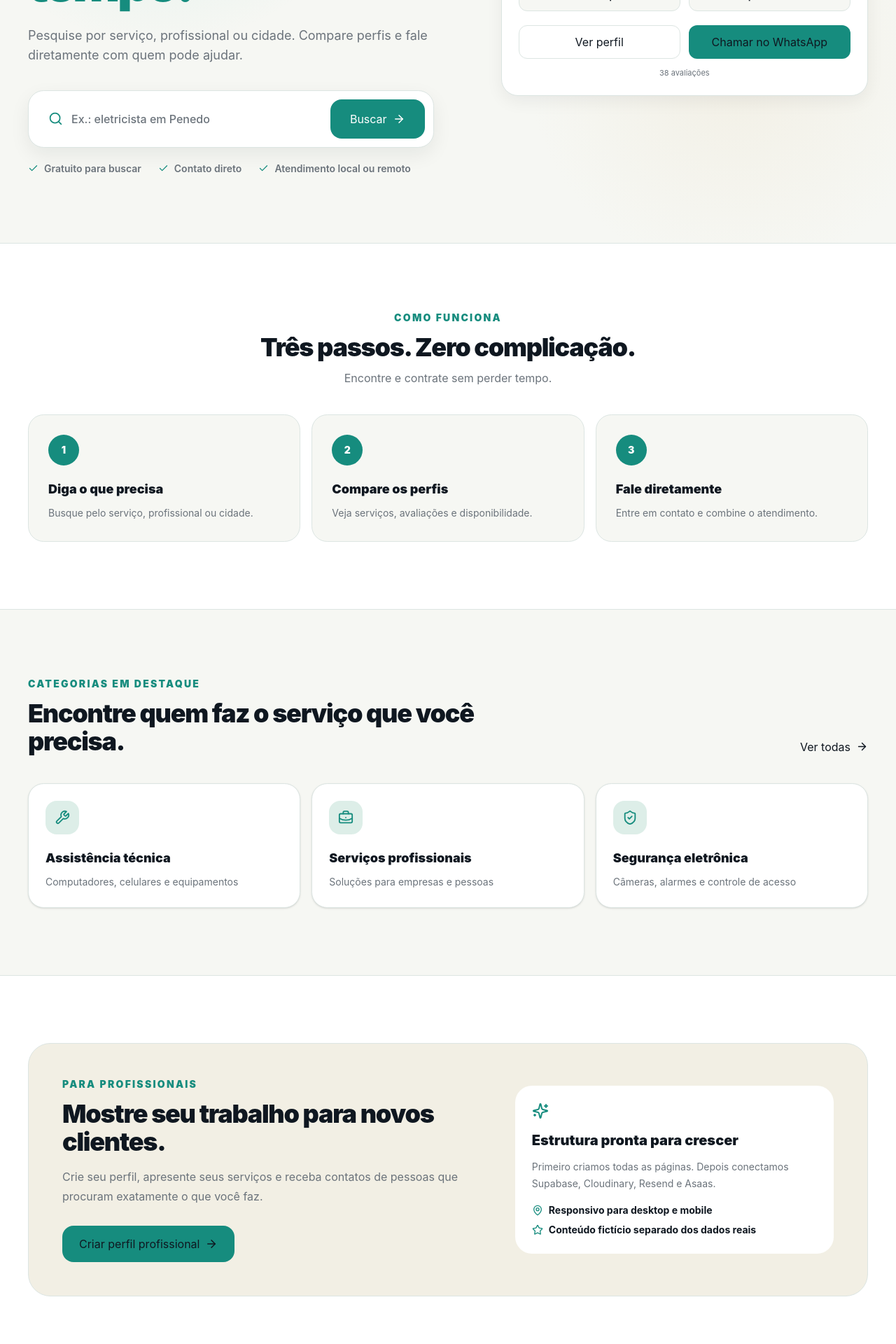
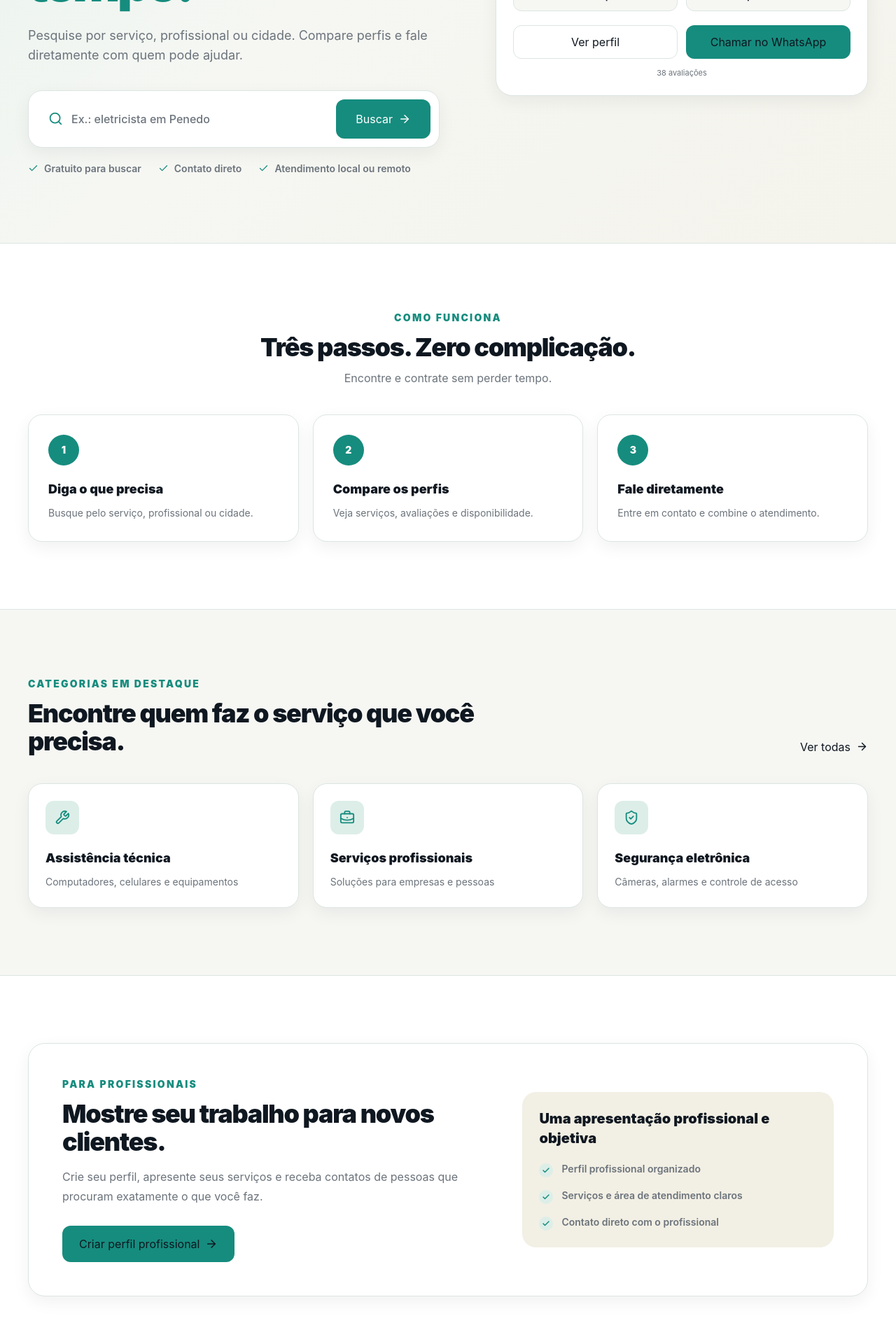
Before and after one commit to JoelsonJSantos/indicarei-v2, a Next.js app: page / in a window 1280 px wide. Shown: the part 500-2420 px from the top of the page at 70% size. Built offline with nearby package versions, Linux system fonts and the light colour scheme.

Commit message:
style: deixa home mais empresarial e sem cards flutuantes

```diff
--- a/src/app/page.tsx
+++ b/src/app/page.tsx
@@ -4,13 +4,11 @@ import {
   BadgeCheck,
   BriefcaseBusiness,
   Check,
-  MapPin,
   Search,
   ShieldCheck,
-  Sparkles,
-  Star,
   Wrench,
 } from "lucide-react";
+
 import { ProfessionalCard } from "@/components/professional-card";
 import { PublicPageShell } from "@/components/public-page-shell";
 import { mockProfessionals } from "@/lib/mock-data";
@@ -27,14 +25,20 @@ const featuredCategories = [
   [ShieldCheck, "Segurança eletrônica", "Câmeras, alarmes e controle de acesso"],
 ] as const;
 
+const platformBenefits = [
+  "Perfil profissional organizado",
+  "Serviços e área de atendimento claros",
+  "Contato direto com o profissional",
+];
+
 export default function Home() {
   return (
     <PublicPageShell>
       <main>
         <section className="relative overflow-hidden px-5 py-16 lg:px-10 lg:py-24">
-          <div className="pointer-events-none absolute inset-0 bg-[radial-gradient(circle_at_18%_22%,rgba(37,185,168,.14),transparent_27%),radial-gradient(circle_at_82%_68%,rgba(242,239,228,.9),transparent_25%)] dark:bg-[radial-gradient(circle_at_18%_22%,rgba(37,185,168,.10),transparent_27%),radial-gradient(circle_at_82%_68%,rgba(37,185,168,.05),transparent_25%)]" />
+          <div className="pointer-events-none absolute inset-0 bg-[linear-gradient(135deg,rgba(37,185,168,0.08),transparent_42%,rgba(242,239,228,0.5))] dark:bg-[linear-gradient(135deg,rgba(37,185,168,0.06),transparent_42%)]" />
 
-          <div className="relative mx-auto grid max-w-[1440px] items-center gap-14 lg:grid-cols-[1.05fr_.95fr] xl:gap-24">
+          <div className="relative mx-auto grid max-w-[1440px] items-center gap-14 lg:grid-cols-[1.05fr_0.95fr] xl:gap-20">
             <div className="max-w-3xl">
               <span className="inline-flex items-center gap-2 rounded-full border border-[var(--border)] bg-[var(--success-bg)] px-3.5 py-1.5 text-xs font-bold text-[var(--success-text)]">
                 <BadgeCheck size={15} />
@@ -43,32 +47,55 @@ export default function Home() {
 
               <h1 className="mt-7 text-5xl font-black leading-[1.02] tracking-[-0.055em] sm:text-6xl xl:text-7xl">
                 Encontre quem resolve.
-                <span className="block text-[var(--primary)]">Sem perder tempo.</span>
+                <span className="block text-[var(--primary)]">
+                  Sem perder tempo.
+                </span>
               </h1>
 
               <p className="mt-6 max-w-2xl text-base leading-7 text-[var(--text-muted)] sm:text-lg">
-                Pesquise por serviço, profissional ou cidade. Compare perfis e fale diretamente com quem pode ajudar.
+                Pesquise por serviço, profissional ou cidade. Compare perfis e
+                fale diretamente com quem pode ajudar.
               </p>
 
-              <form action="/buscar" className="mt-9 flex max-w-2xl flex-col gap-3 rounded-[1.4rem] border border-[var(--border)] bg-[var(--surface)] p-3 shadow-[var(--shadow)] sm:flex-row">
-                <label className="flex min-h-14 flex-1 items-center gap-3 rounded-2xl px-4 focus-within:bg-[var(--surface-hover)]">
-                  <Search size={21} className="shrink-0 text-[var(--primary)]" />
-                  <input name="q" type="search" placeholder="Ex.: eletricista em Penedo" className="w-full bg-transparent text-sm font-semibold outline-none placeholder:font-medium placeholder:text-[var(--text-muted)]" />
+              <form
+                action="/buscar"
+                className="card-surface mt-9 flex max-w-2xl flex-col gap-3 rounded-[1.25rem] p-3 sm:flex-row"
+              >
+                <label className="flex min-h-14 flex-1 items-center gap-3 rounded-xl px-4 focus-within:bg-[var(--surface-hover)]">
+                  <Search
+                    size={21}
+                    className="shrink-0 text-[var(--primary)]"
+                  />
+                  <input
+                    name="q"
+                    type="search"
+                    placeholder="Ex.: eletricista em Penedo"
+                    className="w-full bg-transparent text-sm font-semibold outline-none placeholder:font-medium placeholder:text-[var(--text-muted)]"
+                  />
                 </label>
-                <button type="submit" className="inline-flex min-h-14 items-center justify-center gap-2 rounded-2xl bg-[var(--primary)] px-7 font-bold text-white transition hover:bg-[var(--primary-hover)]">
-                  Buscar <ArrowRight size={18} />
+
+                <button
+                  type="submit"
+                  className="inline-flex min-h-14 items-center justify-center gap-2 rounded-xl bg-[var(--primary)] px-7 font-bold text-white hover:bg-[var(--primary-hover)]"
+                >
+                  Buscar
+                  <ArrowRight size={18} />
                 </button>
               </form>
 
               <div className="mt-5 flex flex-wrap gap-x-6 gap-y-2 text-sm font-semibold text-[var(--text-muted)]">
-                {["Gratuito para buscar", "Contato direto", "Atendimento local ou remoto"].map((item) => (
-                  <span key={item} className="flex items-center gap-2"><Check size={15} className="text-[var(--primary)]" /> {item}</span>
-                ))}
+                {["Gratuito para buscar", "Contato direto", "Atendimento local ou remoto"].map(
+                  (item) => (
+                    <span key={item} className="flex items-center gap-2">
+                      <Check size={15} className="text-[var(--primary)]" />
+                      {item}
+                    </span>
+                  ),
+                )}
               </div>
             </div>
 
-            <div className="relative mx-auto w-full max-w-2xl">
-              <div className="absolute -inset-8 -z-10 rounded-[3rem] bg-[var(--accent)]/10 blur-3xl" />
+            <div className="mx-auto w-full max-w-2xl">
               <ProfessionalCard professional={mockProfessionals[0]} />
             </div>
           </div>
@@ -77,17 +104,30 @@ export default function Home() {
         <section className="border-y border-[var(--border)] bg-[var(--surface)] px-5 py-20 lg:px-10 lg:py-24">
           <div className="mx-auto max-w-[1440px]">
             <div className="text-center">
-              <p className="text-sm font-black uppercase tracking-[0.16em] text-[var(--primary)]">Como funciona</p>
-              <h2 className="mt-3 text-3xl font-black tracking-[-0.035em] sm:text-4xl">Três passos. Zero complicação.</h2>
-              <p className="mt-3 text-[var(--text-muted)]">Encontre e contrate sem perder tempo.</p>
+              <p className="text-sm font-black uppercase tracking-[0.16em] text-[var(--primary)]">
+                Como funciona
+              </p>
+              <h2 className="mt-3 text-3xl font-black tracking-[-0.035em] sm:text-4xl">
+                Três passos. Zero complicação.
+              </h2>
+              <p className="mt-3 text-[var(--text-muted)]">
+                Encontre e contrate sem perder tempo.
+              </p>
             </div>
 
-            <div className="mt-10 grid gap-4 lg:grid-cols-3">
+            <div className="mt-10 grid gap-5 lg:grid-cols-3">
               {steps.map(([number, title, description]) => (
-                <article key={number} className="rounded-[1.4rem] border border-[var(--border)] bg-[var(--background)] p-7 transition hover:-translate-y-1 hover:shadow-[var(--shadow)]">
-                  <span className="grid size-11 place-items-center rounded-full bg-[var(--primary)] text-sm font-black text-white">{number}</span>
+                <article
+                  key={number}
+                  className="card-surface rounded-[1.25rem] p-7"
+                >
+                  <span className="grid size-11 place-items-center rounded-full bg-[var(--primary)] text-sm font-black text-white">
+                    {number}
+                  </span>
                   <h3 className="mt-5 text-lg font-black">{title}</h3>
-                  <p className="mt-2 text-sm leading-6 text-[var(--text-muted)]">{description}</p>
+                  <p className="mt-2 text-sm leading-6 text-[var(--text-muted)]">
+                    {description}
+                  </p>
                 </article>
               ))}
             </div>
@@ -98,18 +138,37 @@ export default function Home() {
           <div className="mx-auto max-w-[1440px]">
             <div className="flex flex-col gap-4 sm:flex-row sm:items-end sm:justify-between">
               <div className="max-w-2xl">
-                <p className="text-sm font-black uppercase tracking-[0.16em] text-[var(--primary)]">Categorias em destaque</p>
-                <h2 className="mt-3 text-3xl font-black tracking-[-0.035em] sm:text-4xl">Encontre quem faz o serviço que você precisa.</h2>
+                <p className="text-sm font-black uppercase tracking-[0.16em] text-[var(--primary)]">
+                  Categorias em destaque
+                </p>
+                <h2 className="mt-3 text-3xl font-black tracking-[-0.035em] sm:text-4xl">
+                  Encontre quem faz o serviço que você precisa.
+                </h2>
               </div>
-              <Link href="/categorias" className="inline-flex items-center gap-2 text-sm font-bold text-[var(--primary)]">Ver todas <ArrowRight size={17} /></Link>
+
+              <Link
+                href="/categorias"
+                className="inline-flex items-center gap-2 text-sm font-bold text-[var(--primary)] hover:text-[var(--primary-hover)]"
+              >
+                Ver todas
+                <ArrowRight size={17} />
+              </Link>
             </div>
 
-            <div className="mt-10 grid gap-4 md:grid-cols-3">
+            <div className="mt-10 grid gap-5 md:grid-cols-3">
               {featuredCategories.map(([Icon, title, description]) => (
-                <Link key={title} href="/categorias" className="rounded-[1.4rem] border border-[var(--border)] bg-[var(--surface)] p-6 shadow-sm transition hover:-translate-y-1 hover:shadow-[var(--shadow)]">
-                  <span className="grid size-12 place-items-center rounded-2xl bg-[var(--success-bg)] text-[var(--primary)]"><Icon size={22} /></span>
+                <Link
+                  key={title}
+                  href="/categorias"
+                  className="card-surface rounded-[1.25rem] p-6"
+                >
+                  <span className="grid size-12 place-items-center rounded-xl bg-[var(--success-bg)] text-[var(--primary)]">
+                    <Icon size={22} />
+                  </span>
                   <h3 className="mt-5 text-lg font-black">{title}</h3>
-                  <p className="mt-2 text-sm leading-6 text-[var(--text-muted)]">{description}</p>
+                  <p className="mt-2 text-sm leading-6 text-[var(--text-muted)]">
+                    {description}
+                  </p>
                 </Link>
               ))}
             </div>
@@ -117,22 +176,45 @@ export default function Home() {
         </section>
 
         <section className="border-t border-[var(--border)] bg-[var(--surface)] px-5 py-20 lg:px-10 lg:py-24">
-          <div className="mx-auto grid max-w-[1440px] items-center gap-10 rounded-[2rem] border border-[var(--border)] bg-[var(--background-soft)] p-8 lg:grid-cols-[1fr_.75fr] lg:p-12">
+          <div className="card-surface mx-auto grid max-w-[1440px] items-center gap-10 rounded-[1.5rem] p-8 lg:grid-cols-[1fr_0.72fr] lg:p-12">
             <div>
-              <p className="text-sm font-black uppercase tracking-[0.16em] text-[var(--primary)]">Para profissionais</p>
-              <h2 className="mt-3 max-w-xl text-3xl font-black tracking-[-0.035em] sm:text-4xl">Mostre seu trabalho para novos clientes.</h2>
-              <p className="mt-4 max-w-xl leading-7 text-[var(--text-muted)]">Crie seu perfil, apresente seus serviços e receba contatos de pessoas que procuram exatamente o que você faz.</p>
-              <Link href="/cadastrar/profissional" className="mt-7 inline-flex items-center gap-2 rounded-2xl bg-[var(--primary)] px-6 py-3.5 font-bold text-white transition hover:bg-[var(--primary-hover)]">
-                Criar perfil profissional <ArrowRight size={18} />
+              <p className="text-sm font-black uppercase tracking-[0.16em] text-[var(--primary)]">
+                Para profissionais
+              </p>
+              <h2 className="mt-3 max-w-xl text-3xl font-black tracking-[-0.035em] sm:text-4xl">
+                Mostre seu trabalho para novos clientes.
+              </h2>
+              <p className="mt-4 max-w-xl leading-7 text-[var(--text-muted)]">
+                Crie seu perfil, apresente seus serviços e receba contatos de
+                pessoas que procuram exatamente o que você faz.
+              </p>
+
+              <Link
+                href="/cadastrar/profissional"
+                className="mt-7 inline-flex items-center gap-2 rounded-xl bg-[var(--primary)] px-6 py-3.5 font-bold text-white hover:bg-[var(--primary-hover)]"
+              >
+                Criar perfil profissional
+                <ArrowRight size={18} />
               </Link>
             </div>
 
-            <div className="rounded-[1.5rem] bg-[var(--surface)] p-6">
-              <Sparkles className="text-[var(--primary)]" />
-              <h3 className="mt-4 text-xl font-black">Estrutura pronta para crescer</h3>
-              <p className="mt-3 text-sm leading-6 text-[var(--text-muted)]">Primeiro criamos todas as páginas. Depois conectamos Supabase, Cloudinary, Resend e Asaas.</p>
-              <p className="mt-4 flex items-center gap-2 text-sm font-bold"><MapPin size={16} className="text-[var(--primary)]" /> Responsivo para desktop e mobile</p>
-              <p className="mt-2 flex items-center gap-2 text-sm font-bold"><Star size={16} className="text-[var(--primary)]" /> Conteúdo fictício separado dos dados reais</p>
+            <div className="rounded-[1.25rem] bg-[var(--background-soft)] p-6">
+              <h3 className="text-xl font-black">
+                Uma apresentação profissional e objetiva
+              </h3>
+              <div className="mt-5 space-y-4">
+                {platformBenefits.map((benefit) => (
+                  <p
+                    key={benefit}
+                    className="flex items-start gap-3 text-sm font-semibold text-[var(--text-muted)]"
+                  >
+                    <span className="mt-0.5 grid size-5 shrink-0 place-items-center rounded-full bg-[var(--success-bg)] text-[var(--primary)]">
+                      <Check size={12} strokeWidth={3} />
+                    </span>
+                    {benefit}
+                  </p>
+                ))}
+              </div>
             </div>
           </div>
         </section>
```
